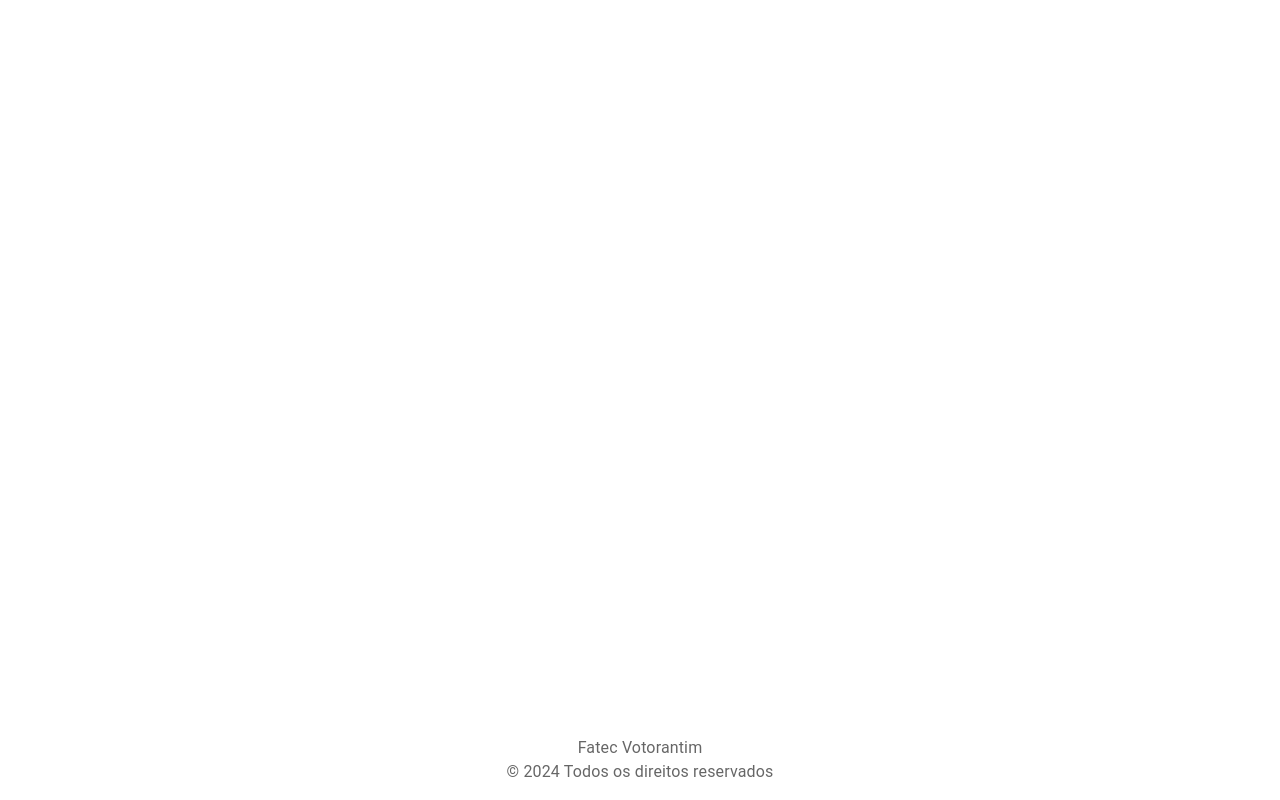
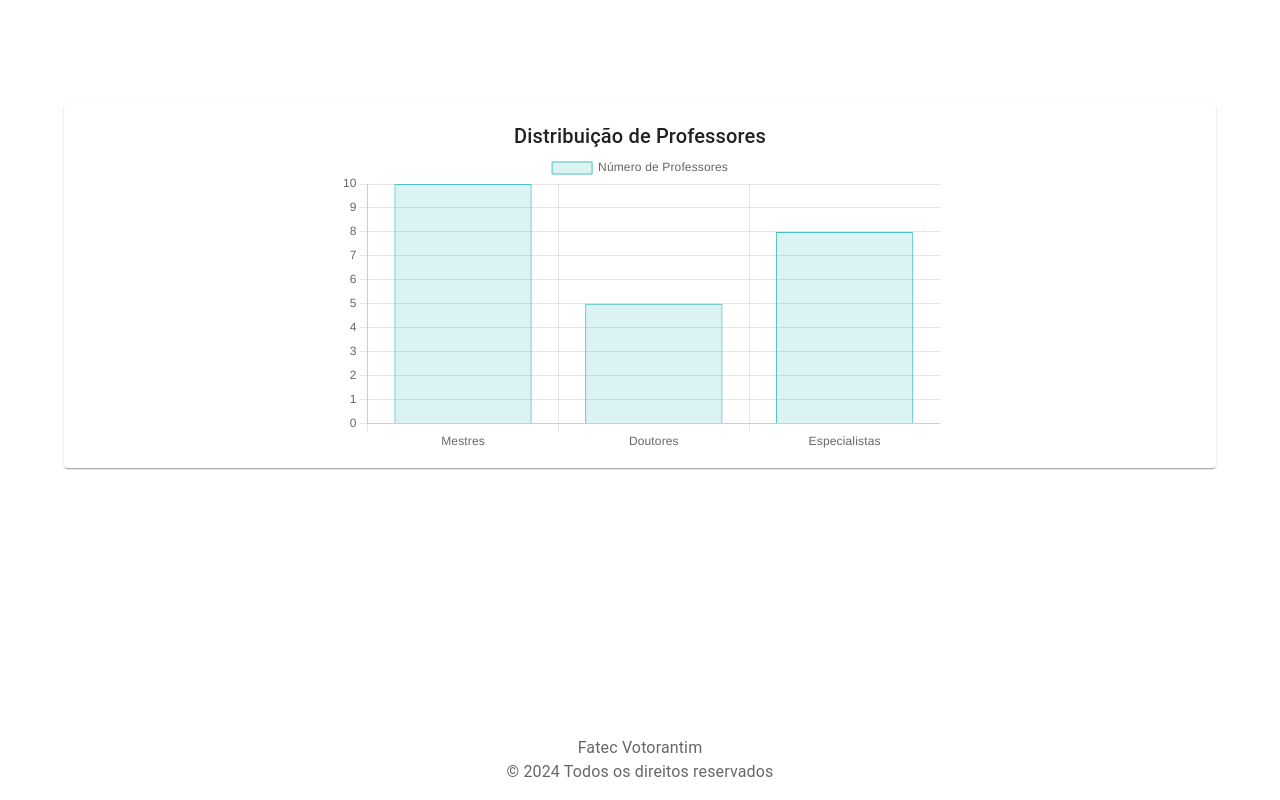
Before and after one commit to proj-cadastro/projeto-cadastro-web, a Next.js app: page /home in a window 1280 px wide. Built offline with nearby package versions, Linux system fonts and the light colour scheme.

Commit message:
✨ Chart

```diff
--- a/package.json
+++ b/package.json
@@ -12,9 +12,11 @@
     "@emotion/react": "^11.13.3",
     "@emotion/styled": "^11.13.0",
     "@mui/material": "^6.1.5",
+    "chart.js": "^4.4.6",
     "framer-motion": "^11.11.10",
     "next": "^15.0.2",
     "react": "^18.3.1",
+    "react-chartjs-2": "^5.2.0",
     "react-dom": "^18.3.1"
   },
   "devDependencies": {
--- a/src/app/home/page.tsx
+++ b/src/app/home/page.tsx
@@ -1,12 +1,21 @@
+"use client";
 import Footer from "@/components/organisms/Footer";
-import { Container } from "@mui/material";
+import { Card, Container } from "@mui/material";
+import Chart from "@/components/molecules/Chart";
+import { data, options } from "../../utils/mockChart";
 
 export default function Home() {
   return (
     <Container>
-
-
-
+      {/* navbar */}
+      <Card sx={{ mt: 8, mb: 5 }}></Card>
+      <Card sx={{ padding: 2, top: 4 }}>
+        <Chart
+          title="Distribuição de Professores"
+          data={data}
+          options={options}
+        />
+      </Card>
       <Footer />
     </Container>
   );
--- /dev/null
+++ b/src/components/molecules/Chart.tsx
@@ -0,0 +1,31 @@
+/* eslint-disable @typescript-eslint/no-explicit-any */
+import { Box, Typography } from "@mui/material";
+import { Bar } from "react-chartjs-2";
+import {
+  Chart as ChartJS,
+  CategoryScale,
+  LinearScale,
+  BarElement,
+  Title,
+  Tooltip,
+  Legend,
+} from "chart.js";
+
+ChartJS.register(CategoryScale, LinearScale, BarElement, Title, Tooltip, Legend);
+
+interface ChartProps {
+  title: string;
+  data: any;
+  options: any;
+}
+
+const Chart: React.FC<ChartProps> = ({ title, data, options }) => {
+  return (
+    <Box sx={{ textAlign: "center", maxWidth: "600px", margin: "0 auto" }}>
+      <Typography variant="h6">{title}</Typography>
+      <Bar data={data} options={options} />
+    </Box>
+  );
+};
+
+export default Chart;
--- a/src/components/molecules/RegisterPrompt.tsx
+++ b/src/components/molecules/RegisterPrompt.tsx
@@ -6,11 +6,10 @@ export default function RegisterPrompt() {
   return (
     <Box
       sx={{
-        textAlign: "center",
+        width:"100%",
         display: "flex",
         flexDirection: "column",
         alignItems: "center",
-        gap: 2,
       }}
     >
       <BodyText text="Ainda não possui uma conta?" />
--- /dev/null
+++ b/src/utils/mockChart.ts
@@ -0,0 +1,25 @@
+
+export const data = {
+    labels: ["Mestres", "Doutores", "Especialistas"],
+    datasets: [
+      {
+        label: "Número de Professores",
+        data: [10, 5, 8],
+        backgroundColor: "rgba(75, 192, 192, 0.2)",
+        borderColor: "rgba(75, 192, 192, 1)",
+        borderWidth: 1,
+      },
+    ],
+  };
+
+  export const options = {
+    responsive: true,
+    scales: {
+      x: {
+        beginAtZero: true,
+      },
+      y: {
+        beginAtZero: true,
+      },
+    },
+  };
```
Also changed, not shown: 2 other files (tests, documents, lock files or other folders). Lines whose indentation alone changed are shown as unchanged.
